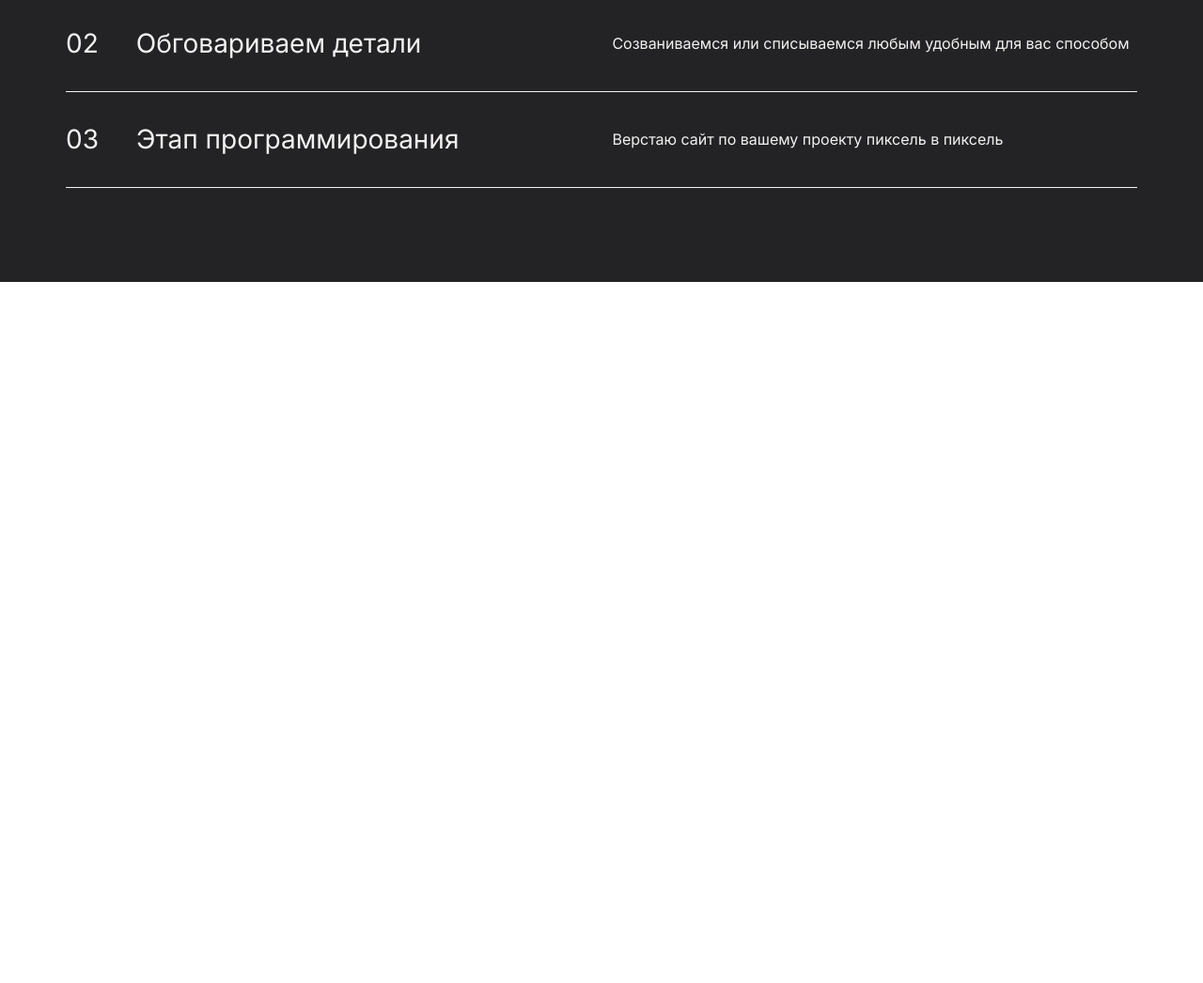
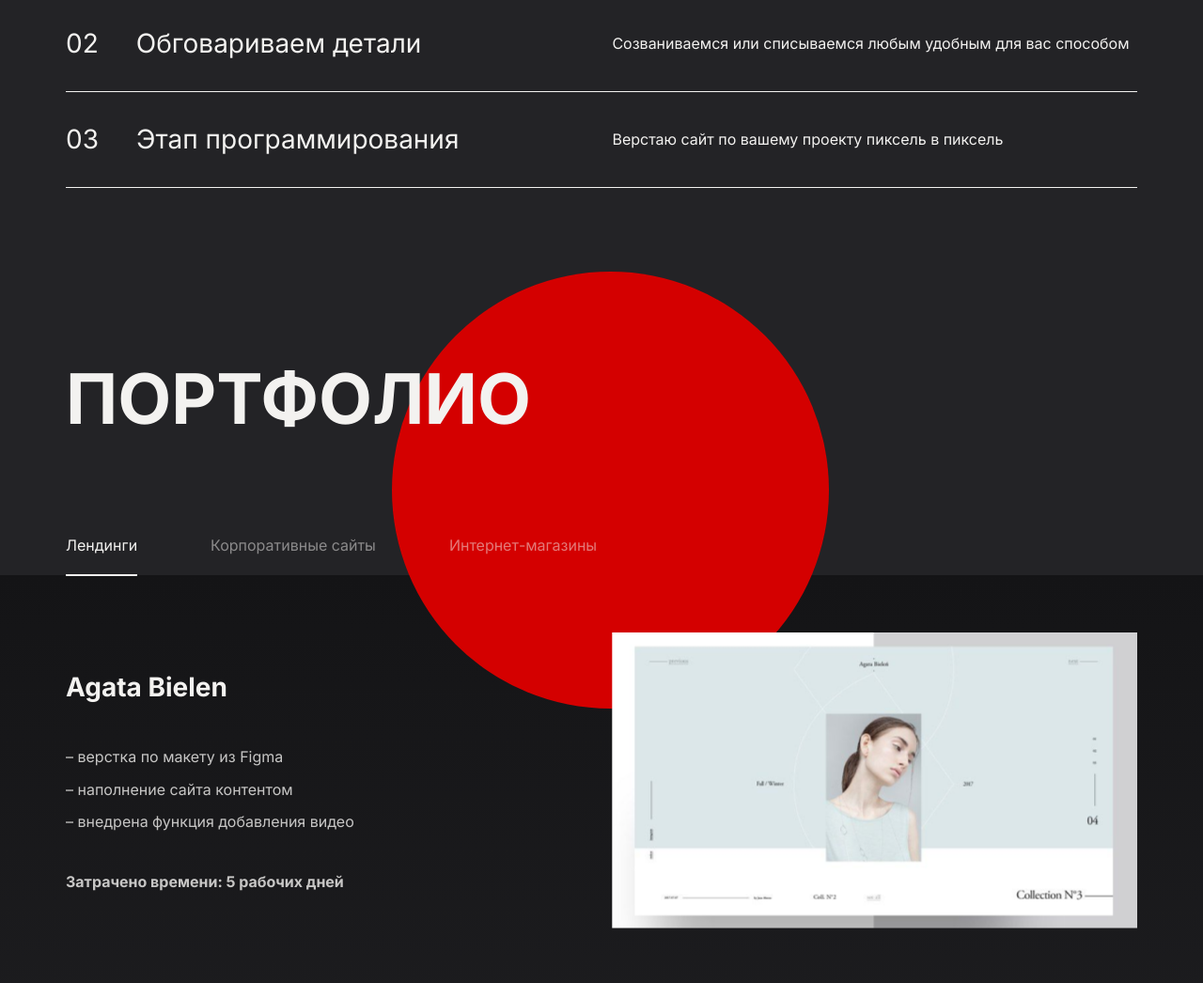
Before and after one commit to linaliGitHub/Portfolio, a plain HTML site: page index.html in a window 1280 px wide. Shown: the part 2073-3119 px from the top of the page at 94% size. Before the commit the page ends 2373 px from the top, so only its background shows below. Drawn offline with Linux system fonts and the light colour scheme.

Commit message:
portfolio

```diff
--- a/css/style.css
+++ b/css/style.css
@@ -219,7 +219,7 @@ position: relative;
 }
 .section-steps {
   padding-top: 142px;
-  padding-bottom: 100px;
+  padding-bottom: 132px;
 }
 .steps-item {
   display: flex;
@@ -297,3 +297,96 @@ position: relative;
 .about-item .title-h3 {
   margin-bottom: 21px;
 }
+.portfolio {
+  margin-bottom: 145px;
+  position: relative;
+  z-index: 1;
+}
+.gradient {
+  background: linear-gradient(180deg, #141416 0%, rgba(20, 20, 22, 0) 100%);
+}
+#tabs {
+  position: relative;
+}
+.section-portfolio {
+  position: relative;
+}
+.circle-portfolio {
+  width: 465px;
+  height: 465px;
+  position: absolute;
+  top: -323px;
+  left: 347px;
+}
+.nav-tabs {
+  display: flex;
+  list-style-type: none;
+  padding-left: 0;
+  margin: 0;
+  position: absolute;
+  top: -41px;
+}
+.nav-tabs-item {
+  margin-right: 78px;
+}
+.nav-tabs-link {
+  border-bottom: 2px solid transparent;
+  padding-bottom: 21px;
+  text-decoration: none;
+  color: rgba(243, 242, 240, 0.5);
+  font-size: 16px;
+}
+.nav-tabs-link.active {
+  border-bottom: 2px solid #F3F2F0;
+  color: #F3F2F0;
+}
+.work {
+  display: flex;
+  justify-content: space-between;
+  align-items: center;
+  border-bottom: 1px solid #F3F2F0;
+  padding-top: 61px;
+  padding-bottom: 60px;
+}
+.work-item {
+  flex: 0 0 49%;
+}
+.work-title {
+  font-weight: 700;
+  font-size: 28px;
+  line-height: 150%;
+  margin-top: 0;
+  margin-bottom: 44px;
+}
+.work-list {
+  list-style-type: none;
+  font-size: 16px;
+  opacity: 0.8;
+  padding-left: 0;
+  margin-bottom: 43px;
+}
+.work-list-item {
+  margin-bottom: 16px;
+}
+.work-time {
+  font-weight: 700;
+  font-size: 16px;
+  line-height: 150%;
+  opacity: 0.8;
+  margin-bottom: 0;
+}
+.work-thumb {
+  position: relative;
+  overflow: hidden;
+  width: 100%;
+  height: 315px;
+}
+.work-image {
+  position: absolute;
+  top: -50%;
+  left: -50%;
+  transform: translate(50%, 50%);
+  width: 100%;
+  height: 315px;
+  object-fit: cover;
+}
--- a/index.html
+++ b/index.html
@@ -114,12 +114,65 @@
               <p class="steps-description">Верстаю сайт по вашему проекту пиксель в пиксель</p>
             </div>
           </div>
+        </section>
+        <h1 class="title-h1 portfolio">Портфолио</h1>
+      </div>
+      <div class="gradient">
+        <div class="wrapper">
+          <section class="section-portfolio">
+            <svg class="circle circle-portfolio" viewBox="0 0 253 253" xmlns="http://www.w3.org/2000/svg">
+              <circle cx="126.5" cy="126.5" r="126.5"/>
+            </svg>
+            <div id="tabs">
+              <ul class="nav-tabs">
+                <li class="nav-tabs-item"><a class="nav-tabs-link active" href="#tabs-1">Лендинги</a></li>
+                <li class="nav-tabs-item"><a class="nav-tabs-link" href="#tabs-2">Корпоративные сайты</a></li>
+                <li class="nav-tabs-item"><a class="nav-tabs-link" href="#tabs-3">Интернет-магазины</a></li>
+              </ul>
+              <div id="tabs-1">
+                <div class="work">
+                  <div class="work-item">
+                    <h3 class="work-title">Agata Bielen</h3>
+                    <ul class="work-list">
+                      <li class="work-list-item">– верстка по макету из Figma</li>
+                      <li class="work-list-item">– наполнение сайта контентом</li>
+                      <li class="work-list-item">– внедрена функция добавления видео</li>
+                    </ul>
+                    <p class="work-time">Затрачено времени: 5 рабочих дней</p>
+                  </div>
+                  <div class="work-item">
+                    <div class="work-thumb">
+                      <img class="work-image" src="img/agata.png" alt="Agata Bielen">
+                    </div>
+                  </div>
+                </div>
+                <div class="work">
+                  <div class="work-item">
+                    <h3 class="work-title">Lemon</h3>
+                    <ul class="work-list">
+                      <li class="work-list-item">– верстка по макету из PSD</li>
+                      <li class="work-list-item">– доступен функционал получения заказов</li>
+                      <li class="work-list-item">– реализована кнопка «Заказать в 1 клик»</li>
+                    </ul>
+                    <p class="work-time">Затрачено времени: 7 рабочих дней</p>
+                  </div>
+                  <div class="work-item">
+                    <div class="work-thumb">
+                      <img class="work-image" src="img/lemon.png" alt="Lemon">
+                    </div>
+                  </div>
+                </div>
+              </div>
+              <div id="tabs-2"></div>
+              <div id="tabs-3"></div>
+            </div>
+          </section>
+        </div>
 
-        </section>
       </div>
     </div>
-<footer>
+  <footer>
 
-</footer>
-  </body>
+  </footer>
+</body>
 </html>
```
